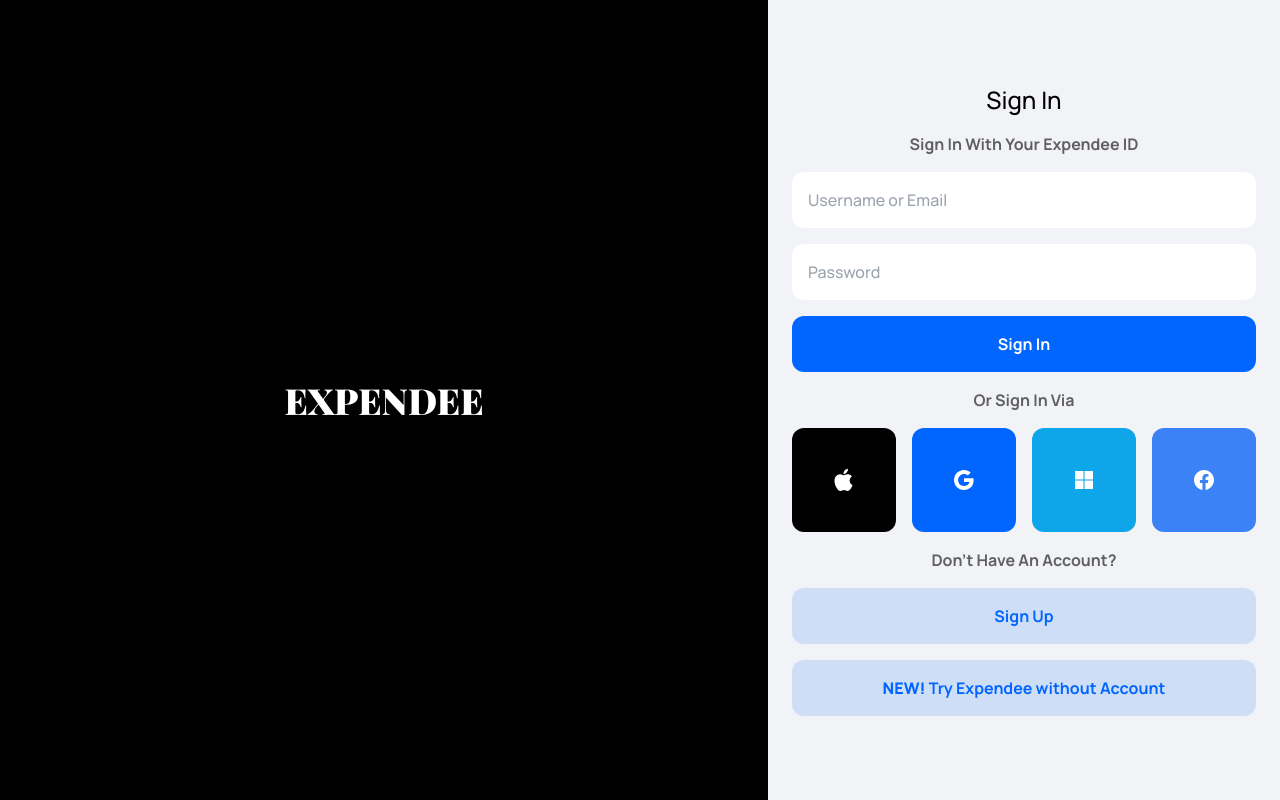
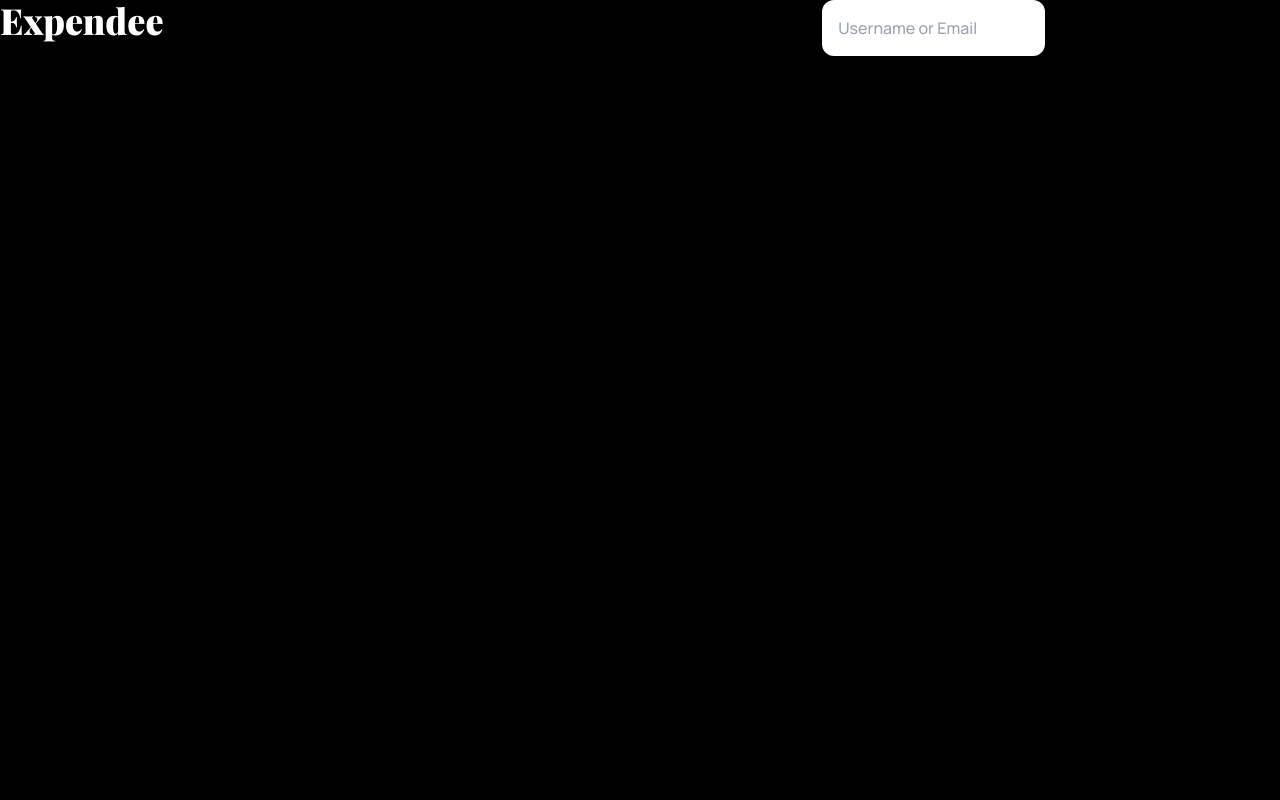
Before and after one commit to FlamingArch/expendee, a Next.js app: page /signin in a window 1280 px wide. Built offline with nearby package versions, Linux system fonts and the light colour scheme; a web font is replaced by a local one.

Commit message:
Refactored UI (Currently Broken)

```diff
--- a/app/globals.css
+++ b/app/globals.css
@@ -2,31 +2,6 @@
 @tailwind components;
 @tailwind utilities;
 
-body {
-  @apply text-black dark:text-white bg-black flex h-screen w-screen items-stretch;
-  font-weight: 500;
-}
-
-.button-secondary{
-  @apply bg-accent bg-opacity-15 hover:bg-opacity-20 transition-colors rounded-xl p-4 text-accent font-bold text-center;
-}
-
-.button-primary {
-  @apply bg-accent hover:bg-accentDark rounded-xl p-4 text-white font-bold text-center;
-}
-
-.button-socials {
-   @apply rounded-xl w-full aspect-square grid place-content-center text-center;
-}
-
 .input-primary {
   @apply p-4 rounded-xl hover:shadow-2xl focus:shadow-[#0066FF88] focus:shadow-2xl transition-shadow outline-none;
 }
-
-.section-header {
-  @apply font-bold opacity-60;
-}
-
-.scaffold-header {
-  @apply text-2xl;
-}
--- a/app/layout.tsx
+++ b/app/layout.tsx
@@ -9,12 +9,12 @@ export const metadata: Metadata = {
   description: 'A beautiful Expense Tracker that stores data in cloud and syncs it across devices.',
 }
 
-type RooyLayoutProps = {
+type RootLayoutProps = {
   children: React.ReactNode
 }
 
-export default function RootLayout({ children }: RooyLayoutProps) {
+export default function RootLayout({ children }: RootLayoutProps) {
   return <html lang="en">
-    <body className={globalFont.className}>{children}</body>
+    <body className={globalFont.className + " text-black dark:text-white bg-black flex h-screen w-screen items-stretch font-medium"}>{children}</body>
   </html>
 }
--- /dev/null
+++ b/app/signin/layout.tsx
@@ -0,0 +1,23 @@
+
+import Page from "@/views/Page"
+import Section from "@/views/Section"
+import Sidebar from "@/views/Sidebar"
+import Link from "next/link"
+
+export default function SignInLayout({ children }: { children: React.ReactNode }) {
+  return (
+    <>
+      <Sidebar title="Expendee" titleBrandingFont />
+      <Page>
+        <Section header="Sign in with your Expendee ID">
+          {children}
+        </Section>
+        <Section header="Don't Have An Account?">
+          <Link href="/signup" className="button-secondary">Sign Up</Link>
+          <Link href="/guest" className="button-secondary">
+          </Link>
+        </Section>
+      </Page>
+    </>
+  )
+}
--- a/app/signin/page.tsx
+++ b/app/signin/page.tsx
@@ -1,34 +1,46 @@
-import { Playfair_Display as Heading } from "next/font/google"
-import { RiAppleFill, RiFacebookCircleFill, RiGoogleFill, RiMicrosoftFill } from "@remixicon/react";
+"use client";
+import {
+  RiAppleFill,
+  RiFacebookCircleFill,
+  RiGoogleFill,
+  RiMicrosoftFill,
+} from "@remixicon/react";
 
-const headingFont = Heading({ subsets: ['latin'] })
-
-export default function Home() {
+function SocialSignIn() {
   return (
     <>
-      <div className="bg-black flex-grow hidden md:grid place-content-center">
-        <h1 className={headingFont.className + " font-black text-white text-4xl"}>EXPENDEE</h1>
+      <p className="section-header">Or Sign In Via</p>
+      <div className="flex gap-4">
+        <button title="Sign In with Apple" className="bg-black hover:bg-gray-800 button-socials">
+          <RiAppleFill size={24} color="white" />
+        </button>
+        <button title="Sign In with Google" className="bg-accent hover:bg-accentDark button-socials">
+          <RiGoogleFill size={24} color="white" />
+        </button>
+        <button title="Sign In with Microsoft" className="bg-sky-500 hover:bg-sky-600 button-socials">
+          <RiMicrosoftFill size={24} color="white" />
+        </button>
+        <button title="Sign In with Facebook" className="bg-blue-500 hover:bg-blue-600 button-socials">
+          <RiFacebookCircleFill size={24} color="white" />
+        </button>
       </div>
-      <main className="bg-scaffold overflow-scroll flex flex-col items-stretch p-6 gap-4 text-center md:max-w-[32rem] flex-grow">
-        <div className="flex-grow" />
-        <h1 className={headingFont.className + " font-black text-4xl md:hidden"}>EXPENDEE</h1>
-        <p className="scaffold-header hidden md:inline">Sign In</p>
-        <p className="section-header">Sign In With Your Expendee ID</p>
-        <input type="email" className="input-primary" placeholder="Username or Email" />
-        <input type="password" className="input-primary" placeholder="Password" />
-        <button className="button-primary">Sign In</button>
-        <p className="section-header">Or Sign In Via</p>
-        <div className="flex gap-4">
-          <button title="Sign In with Apple" className="bg-black hover:bg-gray-800 button-socials"><RiAppleFill size={24} color="white" /></button>
-          <button title="Sign In with Google" className="bg-accent hover:bg-accentDark button-socials"><RiGoogleFill size={24} color="white" /></button>
-          <button title="Sign In with Microsoft" className="bg-sky-500 hover:bg-sky-600 button-socials"><RiMicrosoftFill size={24} color="white" /></button>
-          <button title="Sign In with Facebook" className="bg-blue-500 hover:bg-blue-600 button-socials"><RiFacebookCircleFill size={24} color="white" /></button>
-        </div>
-        <p className="section-header">Don't Have An Account?</p>
-        <button className="button-secondary">Sign Up</button>
-        <button className="button-secondary"><span className="font-black">NEW!</span> Try Expendee without Account</button>
-        <div className="flex-grow" />
-      </main >
     </>
-  )
+  );
 }
+
+export default function Page() {
+  return (
+    <input type="email" className="input-primary" placeholder="Username or Email" />
+
+  );
+}
+
+{/* <Section header="Sign In With Your Expendee ID">
+  <input type="password" className="input-primary" placeholder="Password" />
+  <Button
+    label="Sign In"
+    onClick={() => {
+      alert("Button Works");
+    }}
+  />
+</Section> */}
--- /dev/null
+++ b/views/Page.tsx
@@ -0,0 +1,19 @@
+import { Playfair_Display as Heading } from "next/font/google"
+
+const headingFont = Heading({ subsets: ['latin'] })
+
+type PageProps = {
+  children: React.ReactNode
+  header?: string // Shown in desktop sizes
+  sidebarHeader?: string  // Shown in mobile sizes
+  center?: boolean
+  className?: string
+}
+
+export default function Page(props: PageProps) {
+  return <main>
+    {props.children}
+  </main >
+}
+
+// className = { "bg-scaffold overflow-scroll flex flex-col items-stretch flex-grow " + props.className }
--- /dev/null
+++ b/views/Section.tsx
@@ -0,0 +1,9 @@
+type SectionProps = { children: React.ReactNode, header?: string, footer?: string }
+
+export default function Section(props: SectionProps) {
+  return <section className="flex flex-col p-6 gap-4">
+    <p className="font-bold opacity-60">{props.header}</p>
+    {props.children}
+    <p className="opacity-60">{props.header}</p>
+  </section>
+}
--- /dev/null
+++ b/views/Sidebar.tsx
@@ -0,0 +1,17 @@
+import { Playfair_Display as Heading } from "next/font/google"
+const headingFont = Heading({ subsets: ['latin'] })
+
+type TitleSidebarProps = {
+  title?: string
+  titleBrandingFont?: boolean
+  centered?: boolean
+}
+
+
+export default function TitleSidebar(props: TitleSidebarProps) {
+  const fontClass = props.titleBrandingFont ? `${headingFont.className} uppercase` : ""
+  const centerClass = props.centered ? "place-content-center" : ""
+  return <section className={"bg-black flex flex-col flex-grow " + centerClass}>
+    {props.title && <h1 className={fontClass + " font-black text-white text-4xl w-min text-center"}>{props.title}</h1>}
+  </section>
+}
```
Also changed, not shown: views/Button.tsx (added, +47 -0 lines).
